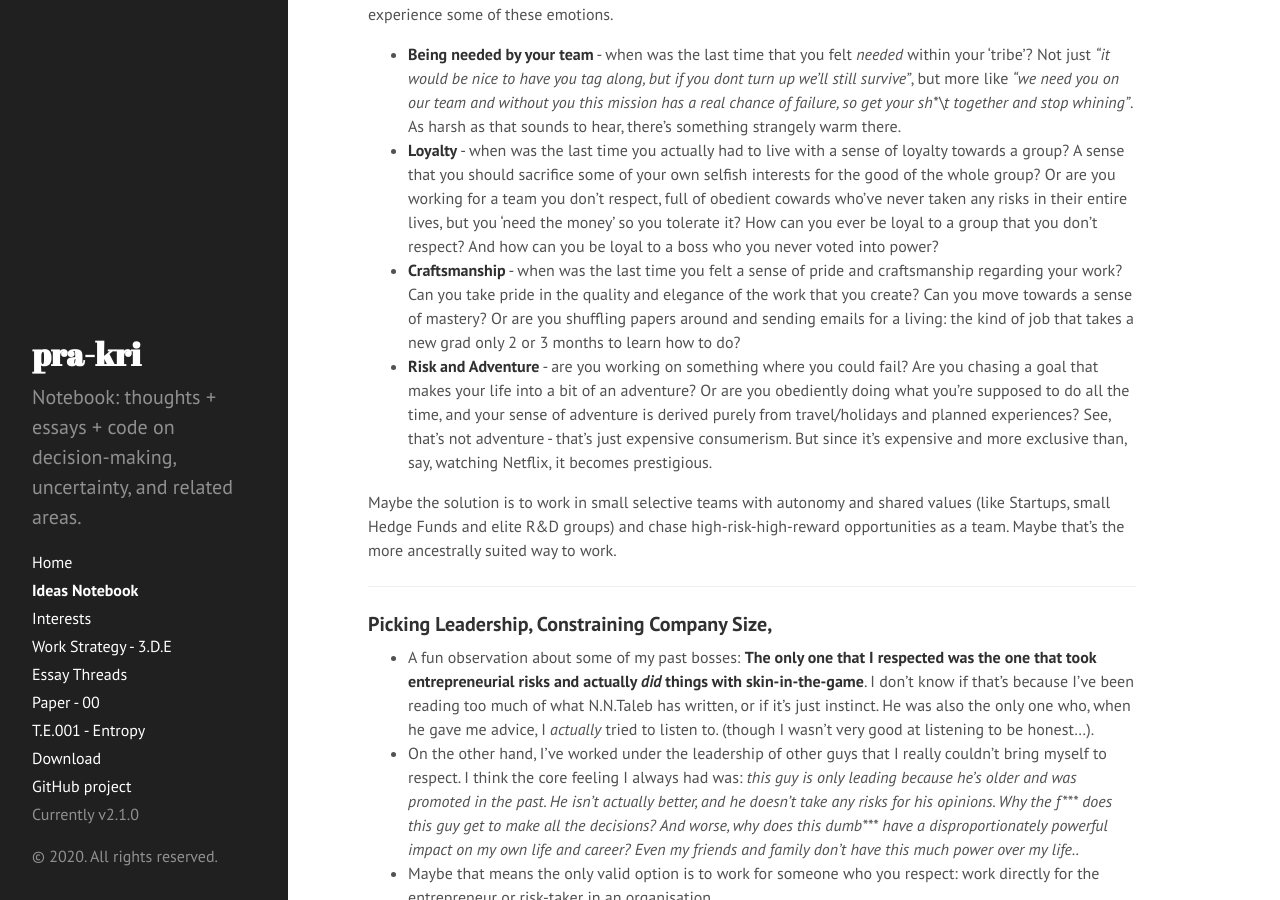
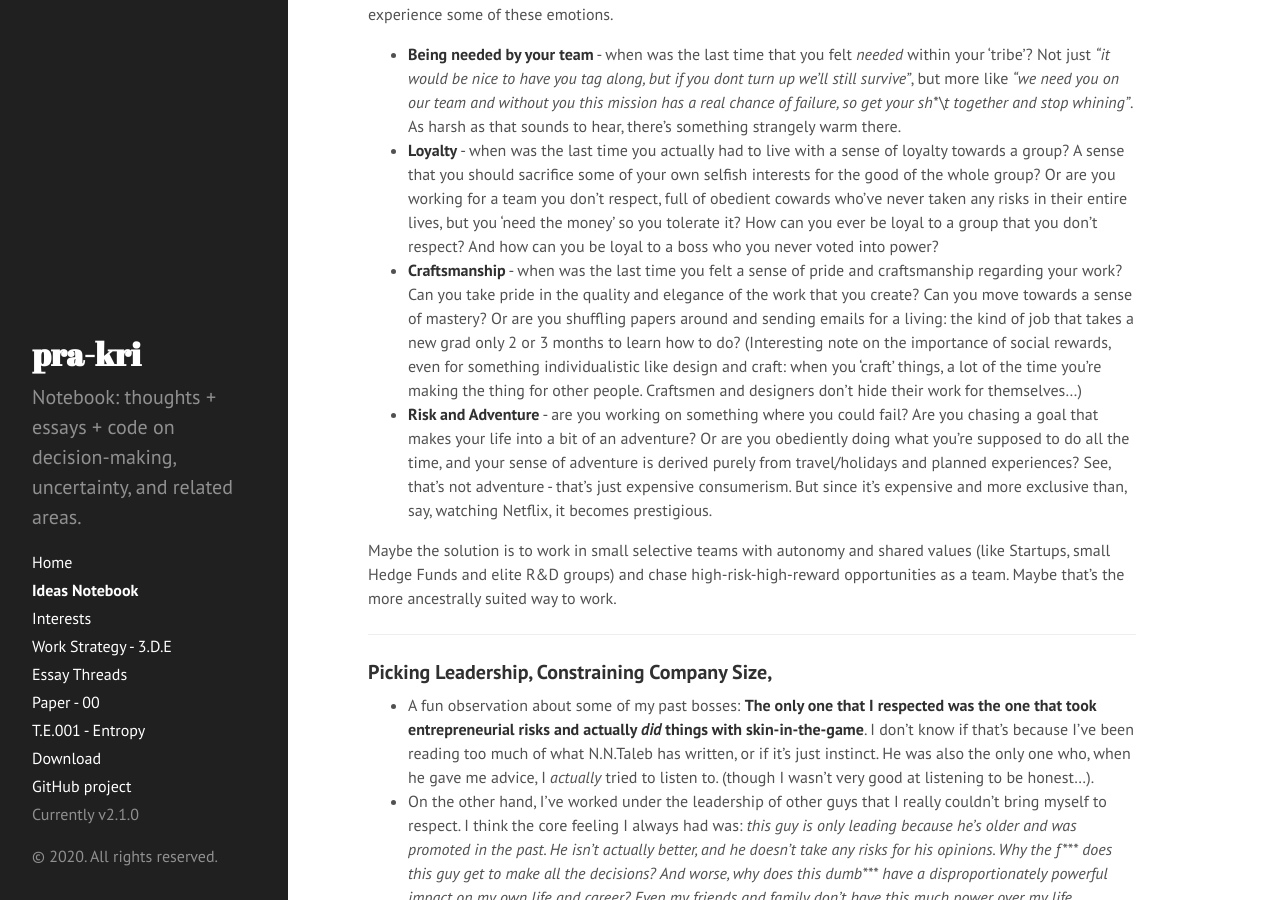
Before and after one commit to pra-kri/pra-kri.github.io, a Jekyll site: the page built from IdeasNotebook.md, in a window 1280 px wide and 900 px high, scrolled down 1543 px. Built offline with Jekyll 4.4.1, drawn with Linux system fonts in a browser that asks for light colours.

Commit message:
Update IdeasNotebook.md

```diff
--- a/IdeasNotebook.md
+++ b/IdeasNotebook.md
@@ -41,7 +41,7 @@ title: Ideas Notebook
 There are a few 'ancestral' emotions that, historically, our ancestors have always felt and lived with, that nowadays most of us don't feel. Maybe it would be a good idea to design your life so that you actually experience some of these emotions.
 * **Being needed by your team** - when was the last time that you felt *needed* within your 'tribe'? Not just *"it would be nice to have you tag along, but if you dont turn up we'll still survive"*, but more like *"we need you on our team and without you this mission has a real chance of failure, so get your sh\*\t together and stop whining"*. As harsh as that sounds to hear, there's something strangely warm there.
 * **Loyalty** - when was the last time you actually had to live with a sense of loyalty towards a group? A sense that you should sacrifice some of your own selfish interests for the good of the whole group? Or are you working for a team you don't respect, full of obedient cowards who've never taken any risks in their entire lives, but you 'need the money' so you tolerate it? How can you ever be loyal to a group that you don't respect? And how can you be loyal to a boss who you never voted into power?
-* **Craftsmanship** - when was the last time you felt a sense of pride and craftsmanship regarding your work? Can you take pride in the quality and elegance of the work that you create? Can you move towards a sense of mastery? Or are you shuffling papers around and sending emails for a living: the kind of job that takes a new grad only 2 or 3 months to learn how to do?
+* **Craftsmanship** - when was the last time you felt a sense of pride and craftsmanship regarding your work? Can you take pride in the quality and elegance of the work that you create? Can you move towards a sense of mastery? Or are you shuffling papers around and sending emails for a living: the kind of job that takes a new grad only 2 or 3 months to learn how to do? (Interesting note on the importance of social rewards, even for something individualistic like design and craft: when you 'craft' things, a lot of the time you're making the thing for other people. Craftsmen and designers don't hide their work for themselves...)
 * **Risk and Adventure** - are you working on something where you could fail? Are you chasing a goal that makes your life into a bit of an adventure? Or are you obediently doing what you're supposed to do all the time, and your sense of adventure is derived purely from travel/holidays and planned experiences? See, that's not adventure - that's just expensive consumerism. But since it's expensive and more exclusive than, say, watching Netflix, it becomes prestigious.
 
 Maybe the solution is to work in small selective teams with autonomy and shared values (like Startups, small Hedge Funds and elite R&D groups) and chase high-risk-high-reward opportunities as a team. Maybe that's the more ancestrally suited way to work.
```
